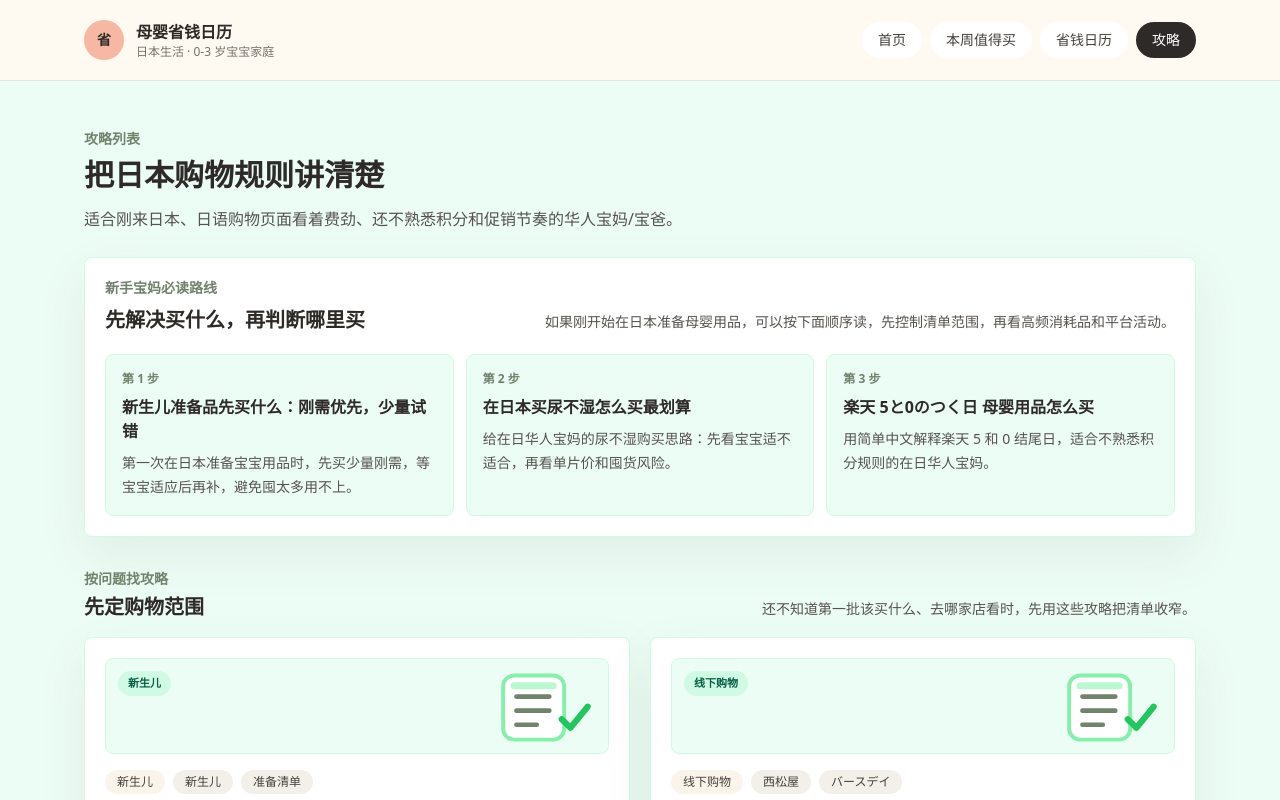
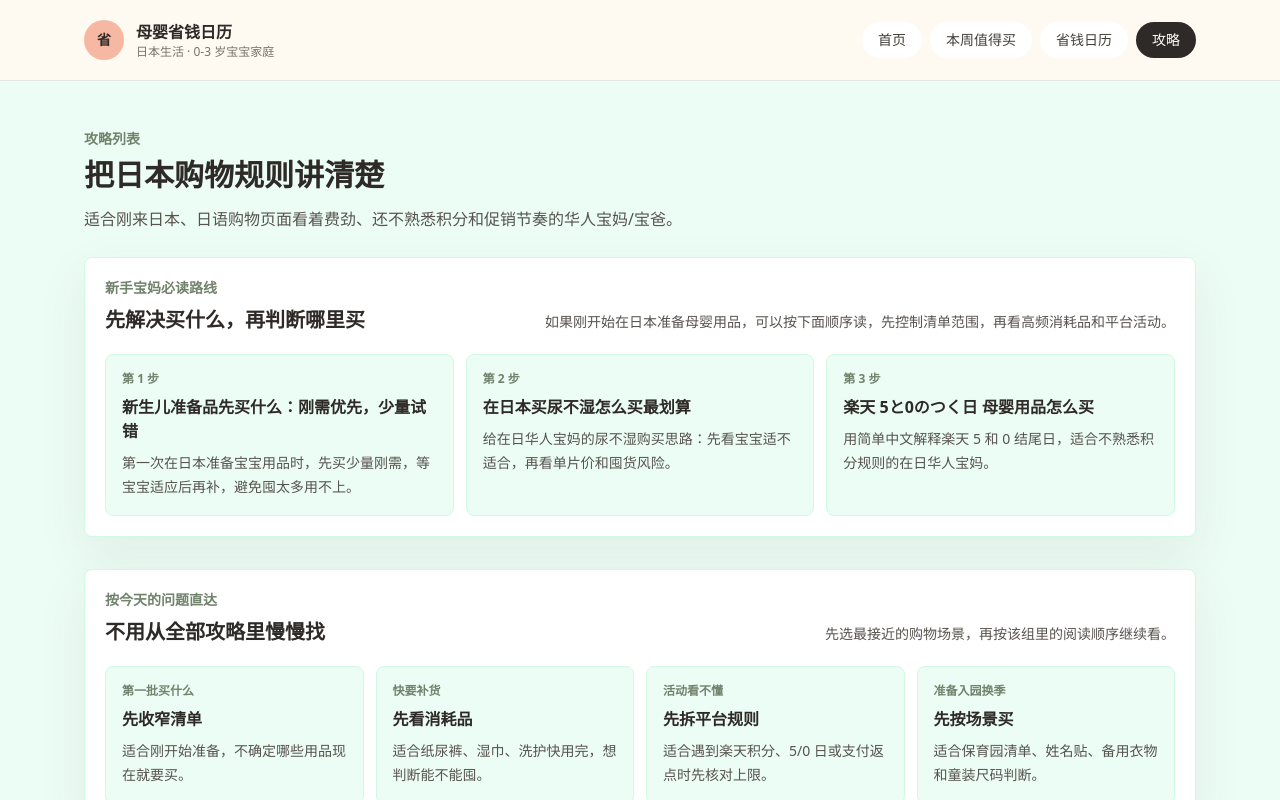
Before and after one commit to fengchuanli/mama-save-jp, a Next.js app: page /guides in a window 1280 px wide. Shown: the top 800 px of the page. Built offline with nearby package versions, Linux system fonts and the light colour scheme.

Commit message:
优化攻略列表问题直达入口

```diff
--- a/pages/guides/index.tsx
+++ b/pages/guides/index.tsx
@@ -90,6 +90,32 @@ export default function Guides({ guides }: GuidesProps) {
       .map((slug) => guides.find((guide) => guide.slug === slug))
       .filter((guide): guide is GuideMeta => Boolean(guide))
   }));
+  const quickProblemLinks = [
+    {
+      label: "第一批买什么",
+      title: "先收窄清单",
+      description: "适合刚开始准备，不确定哪些用品现在就要买。",
+      href: "#guide-group-start"
+    },
+    {
+      label: "快要补货",
+      title: "先看消耗品",
+      description: "适合纸尿裤、湿巾、洗护快用完，想判断能不能囤。",
+      href: "#guide-group-essentials"
+    },
+    {
+      label: "活动看不懂",
+      title: "先拆平台规则",
+      description: "适合遇到楽天积分、5/0 日或支付返点时先核对上限。",
+      href: "#guide-group-platforms"
+    },
+    {
+      label: "准备入园换季",
+      title: "先按场景买",
+      description: "适合保育园清单、姓名贴、备用衣物和童装尺码判断。",
+      href: "#guide-group-nursery"
+    }
+  ];
   const collectionJsonLd = createCollectionPageJsonLd({
     name: "日本母婴省钱攻略列表",
     description:
@@ -165,6 +191,34 @@ export default function Guides({ guides }: GuidesProps) {
           </div>
         </div>
 
+        <div className="mb-8 rounded-lg border border-emerald-100 bg-white p-5 shadow-soft">
+          <div className="flex flex-col justify-between gap-3 md:flex-row md:items-end">
+            <div>
+              <p className="text-sm font-semibold text-tea">按今天的问题直达</p>
+              <h2 className="mt-2 text-xl font-semibold text-ink">
+                不用从全部攻略里慢慢找
+              </h2>
+            </div>
+            <p className="max-w-2xl text-sm leading-6 text-stone-600">
+              先选最接近的购物场景，再按该组里的阅读顺序继续看。
+            </p>
+          </div>
+
+          <div className="mt-5 grid gap-3 sm:grid-cols-2 lg:grid-cols-4">
+            {quickProblemLinks.map((link) => (
+              <Link
+                key={link.href}
+                href={link.href}
+                className="rounded-lg border border-emerald-100 bg-emerald-50 p-4 transition hover:border-emerald-200 hover:bg-white"
+              >
+                <p className="text-xs font-semibold text-tea">{link.label}</p>
+                <h3 className="mt-2 text-base font-semibold text-ink">{link.title}</h3>
+                <p className="mt-2 text-sm leading-6 text-stone-600">{link.description}</p>
+              </Link>
+            ))}
+          </div>
+        </div>
+
         <div className="space-y-8">
           {groupedGuides.map((group) => (
             <section key={group.id} aria-labelledby={`guide-group-${group.id}`}>
```
Also changed, not shown: 1 other file (tests, documents, lock files or other folders).
